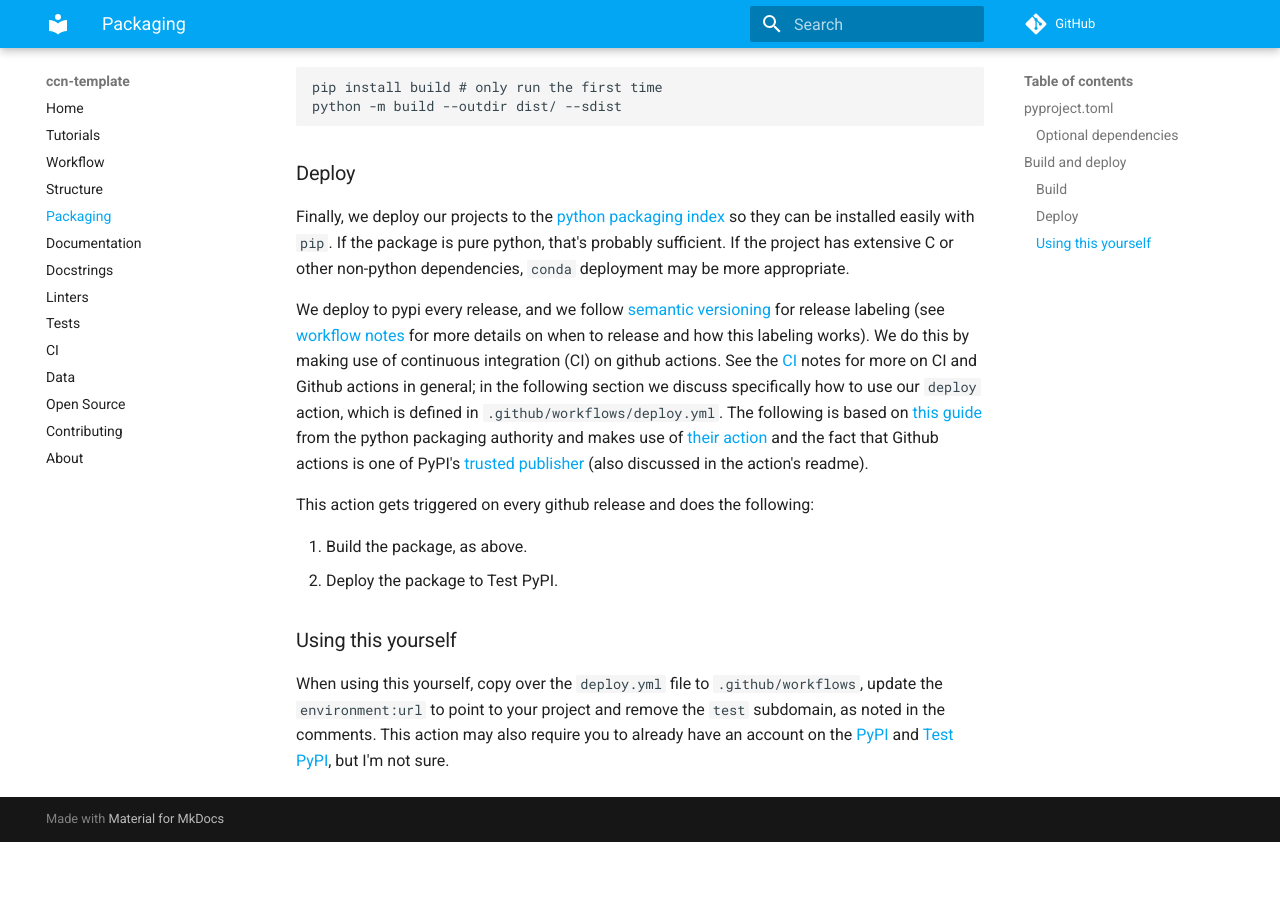
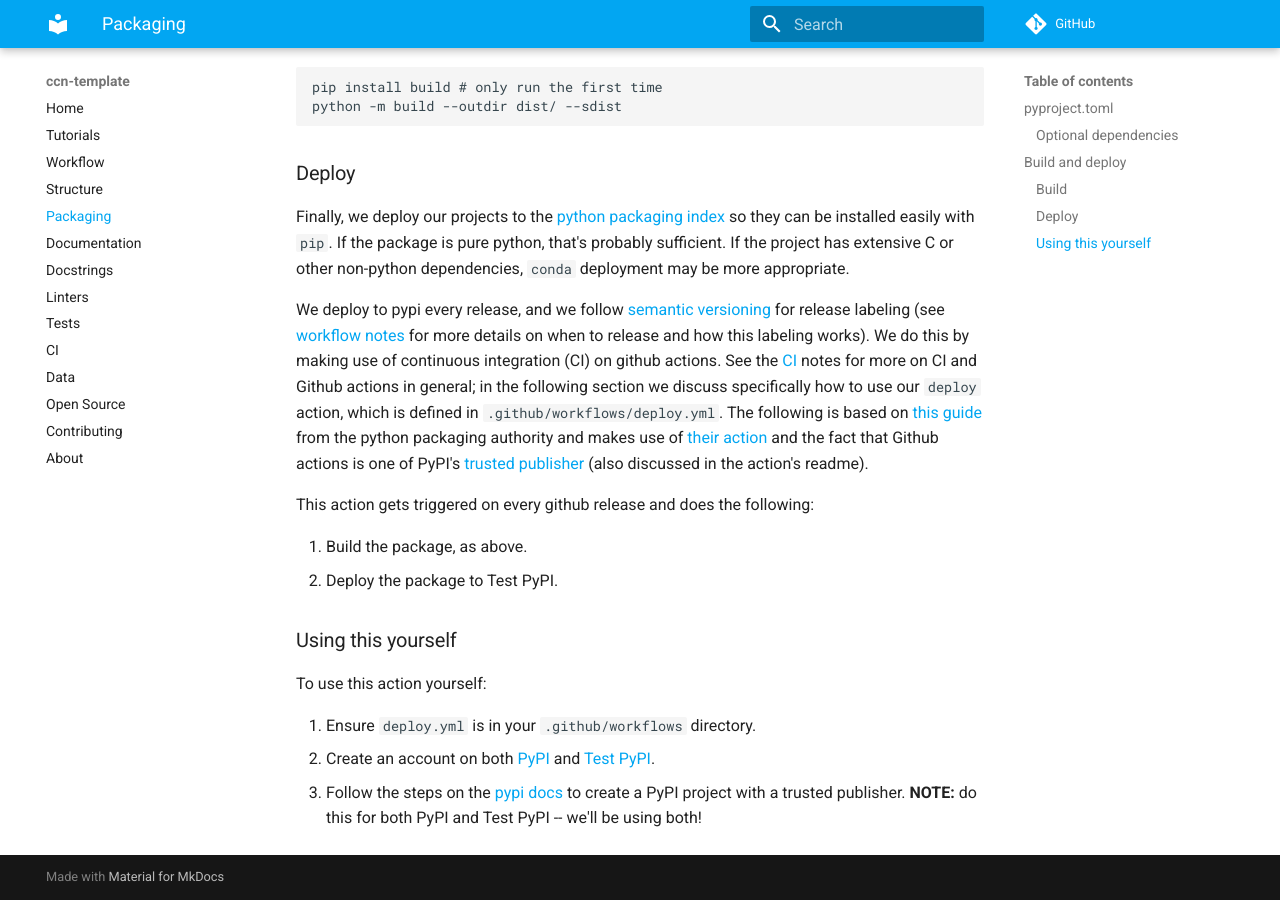
Before and after one commit to flatironinstitute/ccn-template, an MkDocs documentation site: the page built from docs/notes/02-packaging.md, in a window 1280 px wide and 900 px high, scrolled down 1512 px. Built offline with MkDocs 1.6.1 and Material for MkDocs 9.7.7, drawn with Linux system fonts in a browser that asks for light colours; comment, search, counter and statistics services are not loaded; before the commit the page ends 2354 px from its top, so only the background shows below that.

Commit message:
updates info in 02 note

```diff
--- a/docs/notes/02-packaging.md
+++ b/docs/notes/02-packaging.md
@@ -72,4 +72,8 @@ This action gets triggered on every github release and does the following:
 
 ### Using this yourself
 
-When using this yourself, copy over the `deploy.yml` file to `.github/workflows`, update the `environment:url` to point to your project and remove the `test` subdomain, as noted in the comments. This action may also require you to already have an account on the [PyPI](https://pypi.org/) and [Test PyPI](https://test.pypi.org/), but I'm not sure.
+To use this action yourself:
+
+1. Ensure `deploy.yml` is in your `.github/workflows` directory.
+2. Create an account on both [PyPI](https://pypi.org/) and [Test PyPI](https://test.pypi.org/).
+3. Follow the steps on the [pypi docs](https://docs.pypi.org/trusted-publishers/creating-a-project-through-oidc/) to create a PyPI project with a trusted publisher. **NOTE:** do this for both PyPI and Test PyPI -- we'll be using both!
```
